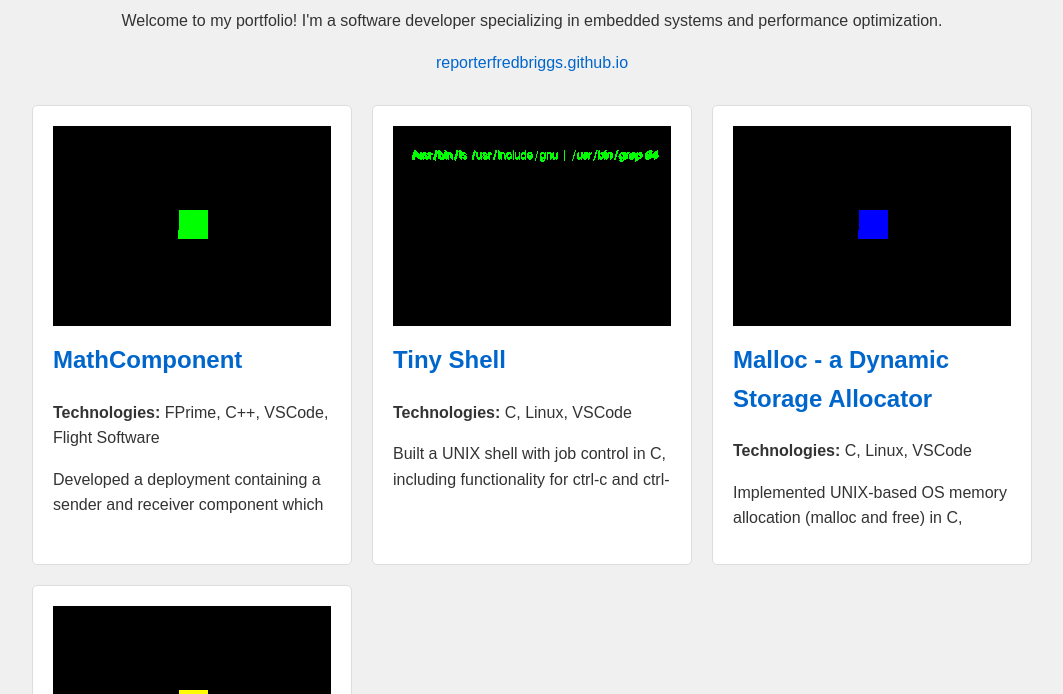
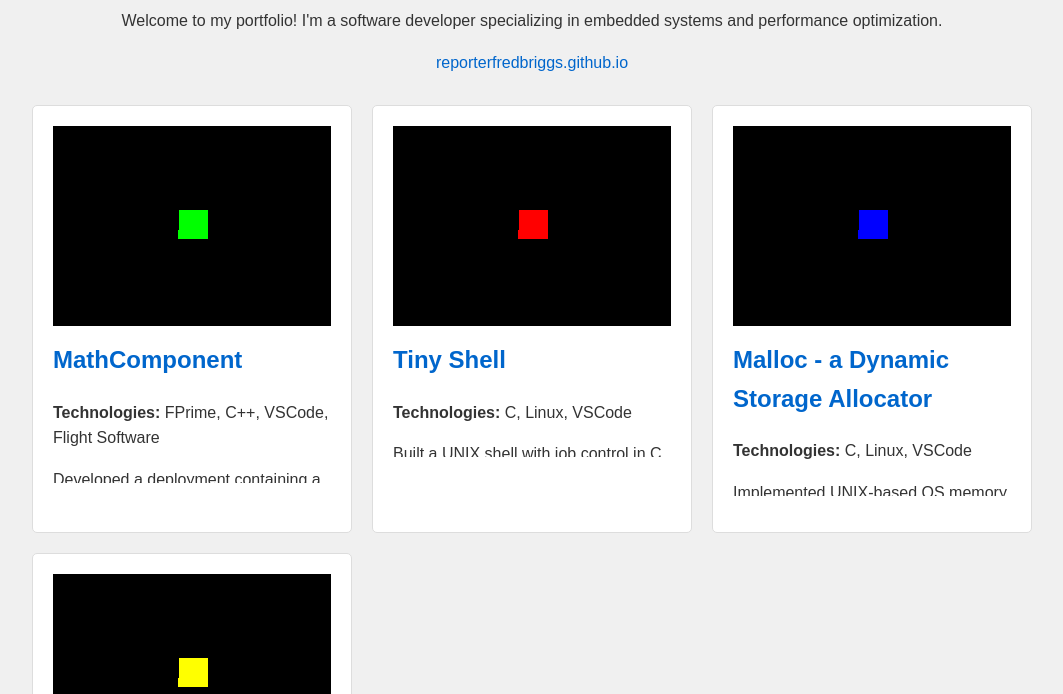
Before and after one commit to reporterfredbriggs/reporterfredbriggs.github.io, a plain HTML site: page index.html in a window 1280 px wide. Shown: the part 106-800 px from the top of the page, without its empty margins (108-1171 px from the left). Drawn offline with nearby package versions, Linux system fonts and the light colour scheme.

```diff
--- a/index.html
+++ b/index.html
@@ -120,7 +120,7 @@
         }
 
         createScene('math-component', 0x00ff00);
-        // createScene('tiny-shell', 0xff0000);
+        createScene('tiny-shell', 0xff0000);
         createScene('malloc', 0x0000ff);
         createScene('kernel-optimization', 0xffff00);
     </script>
@@ -128,7 +128,7 @@
         document.querySelectorAll('.project').forEach(project => {
             const description = project.querySelector('p:last-child');
             const originalHeight = description.scrollHeight + 'px';
-            description.style.maxHeight = '3em';
+            description.style.maxHeight = '1em';
             description.style.overflow = 'hidden';
             description.style.transition = 'max-height 0.3s ease';
 
@@ -141,74 +141,6 @@
             });
         });
     </script>
-    <script>
-        // ... (keep the createScene function and other project animations)
 
-        function createTinyShellScene() {
-            const container = document.getElementById('tiny-shell');
-            const scene = new THREE.Scene();
-            const camera = new THREE.PerspectiveCamera(75, container.clientWidth / container.clientHeight, 0.1, 1000);
-            const renderer = new THREE.WebGLRenderer();
-            renderer.setSize(container.clientWidth, container.clientHeight);
-            container.appendChild(renderer.domElement);
-
-            // Create a "terminal" plane
-            const terminalGeometry = new THREE.PlaneGeometry(10, 7);
-            const terminalMaterial = new THREE.MeshBasicMaterial({ color: 0x000000 });
-            const terminal = new THREE.Mesh(terminalGeometry, terminalMaterial);
-            scene.add(terminal);
-
-            // Create text for commands
-            const loader = new THREE.FontLoader();
-            loader.load('https://threejs.org/examples/fonts/helvetiker_regular.typeface.json', function(font) {
-                const commands = [
-                    "/usr/bin/cat mysplit.c | /usr/bin/grep main",
-                    "/usr/bin/ls /usr/include/gnu | /usr/bin/grep 64",
-                    "jobs",
-                    "./mystop 2",
-                    "./myint 2",
-                    "./bogus",
-                    "./myspin 10",
-                    "fg %1",
-                    "bg %3",
-                    "quit"
-                ];
-
-                let currentCommandIndex = 0;
-                let textMesh;
-
-                function displayNextCommand() {
-                    if (currentCommandIndex < commands.length) {
-                        const command = commands[currentCommandIndex];
-                        const textGeometry = new THREE.TextGeometry(command, {
-                            font: font,
-                            size: 0.3,
-                            height: 0.1
-                        });
-                        const textMaterial = new THREE.MeshBasicMaterial({ color: 0x00ff00 });
-                        if (textMesh) scene.remove(textMesh);
-                        textMesh = new THREE.Mesh(textGeometry, textMaterial);
-                        textMesh.position.set(-4.5, 3 - currentCommandIndex * 0.5, 0.1);
-                        scene.add(textMesh);
-                        currentCommandIndex++;
-                    }
-                }
-
-                // Display a new command every 2 seconds
-                setInterval(displayNextCommand, 2000);
-            });
-
-            camera.position.z = 5;
-
-            function animate() {
-                requestAnimationFrame(animate);
-                renderer.render(scene, camera);
-            }
-            animate();
-        }
-
-        createTinyShellScene();
-        // ... (keep other project animations)
-        </script>
 </body>
 </html>
```
